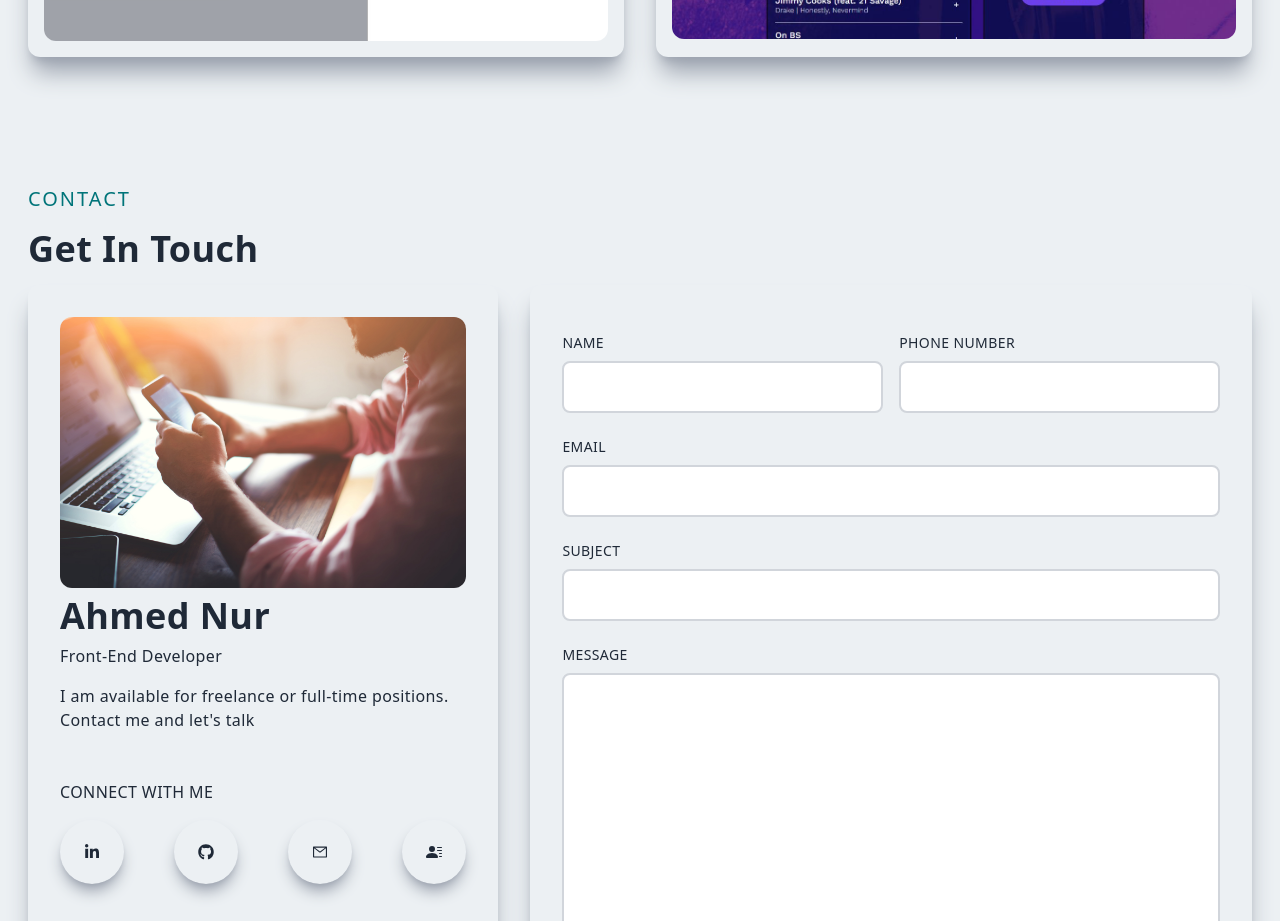
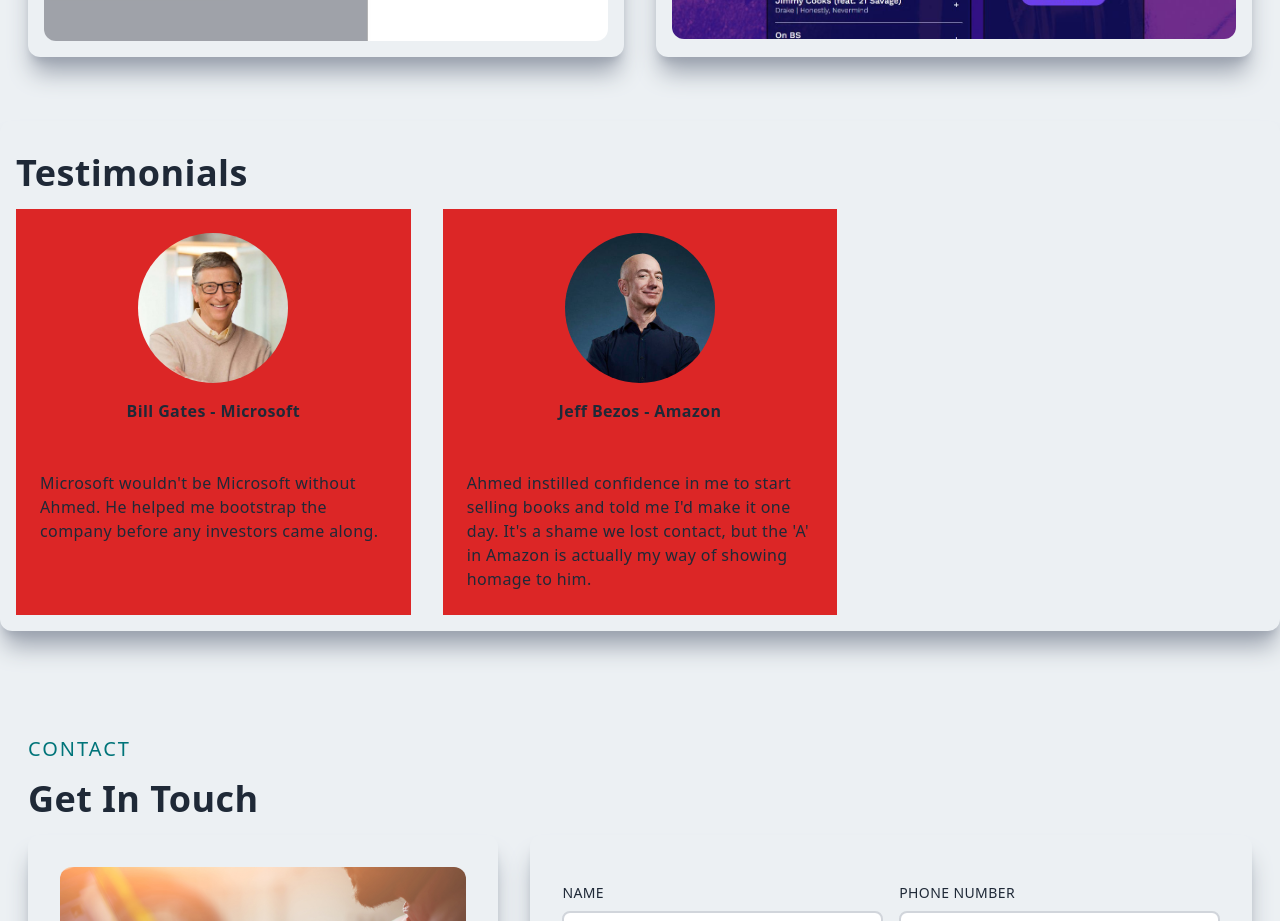
Before and after one commit to lazybump/Portfolio-site-Old, a Next.js app: page / in a window 1280 px wide. Shown: the part 2980-3901 px from the top of the page. Built offline with nearby package versions, Linux system fonts and the light colour scheme.

Commit message:
WIP: testimonial grid

```diff
--- /dev/null
+++ b/components/TestimonialItem.tsx
@@ -0,0 +1,33 @@
+import Image from "next/image";
+
+interface TestimonialItemProps {
+  name: string;
+  company: string;
+  imgUrl: string;
+  message: string;
+}
+
+const TestimonialItem = ({
+  name,
+  company,
+  imgUrl,
+  message,
+}: TestimonialItemProps) => {
+  return (
+    <div className="flex flex-col items-center p-6 bg-red-600">
+      <Image
+        className="rounded-full"
+        src={imgUrl}
+        alt="/"
+        width="150"
+        height="400"
+      />
+      <h3 className="mt-4 mb-12">
+        {name} - {company}
+      </h3>
+      <p>{message}</p>
+    </div>
+  );
+};
+
+export default TestimonialItem;
--- /dev/null
+++ b/components/Testimonials.tsx
@@ -0,0 +1,20 @@
+import testimonials from "../public/data/testimonials.json";
+import TestimonialItem from "./TestimonialItem";
+
+const Testimonials = () => {
+  return (
+    <div
+      id="testimonials"
+      className="p-4 mb-10 shadow-xl shadow-gray-400 rounded-xl"
+    >
+      <h2 className="py-4">Testimonials</h2>
+      <div className="grid gap-8 md:grid-cols-2 lg:grid-cols-3">
+        {testimonials.map((testimonial) => (
+          <TestimonialItem key={testimonial.id} {...testimonial} />
+        ))}
+      </div>
+    </div>
+  );
+};
+
+export default Testimonials;
--- a/pages/index.tsx
+++ b/pages/index.tsx
@@ -1,11 +1,10 @@
 import Head from "next/head";
-import Image from "next/image";
 import About from "../components/About";
 import Contact from "../components/Contact";
 import Main from "../components/Main";
-import NavBar from "../components/NavBar";
 import Projects from "../components/Projects";
 import Skills from "../components/Skills";
+import Testimonials from "../components/Testimonials";
 
 export default function Home() {
   return (
@@ -39,6 +38,7 @@
       <About />
       <Skills />
       <Projects />
+      <Testimonials />
       <Contact />
     </div>
   );
--- /dev/null
+++ b/public/data/testimonials.json
@@ -0,0 +1,16 @@
+[
+  {
+    "id": 1,
+    "name": "Bill Gates",
+    "company": "Microsoft",
+    "imgUrl": "/assets/bill gates.jpg",
+    "message": "Microsoft wouldn't be Microsoft without Ahmed. He helped me bootstrap the company before any investors came along."
+  },
+  {
+    "id": 2,
+    "name": "Jeff Bezos",
+    "company": "Amazon",
+    "imgUrl": "/assets/jeff bezos.jpg",
+    "message": "Ahmed instilled confidence in me to start selling books and told me I'd make it one day. It's a shame we lost contact, but the 'A' in Amazon is actually my way of showing homage to him."
+  }
+]
```
Also changed, not shown: public/assets/bill gates.jpg (added), public/assets/jeff bezos.jpg (added).
